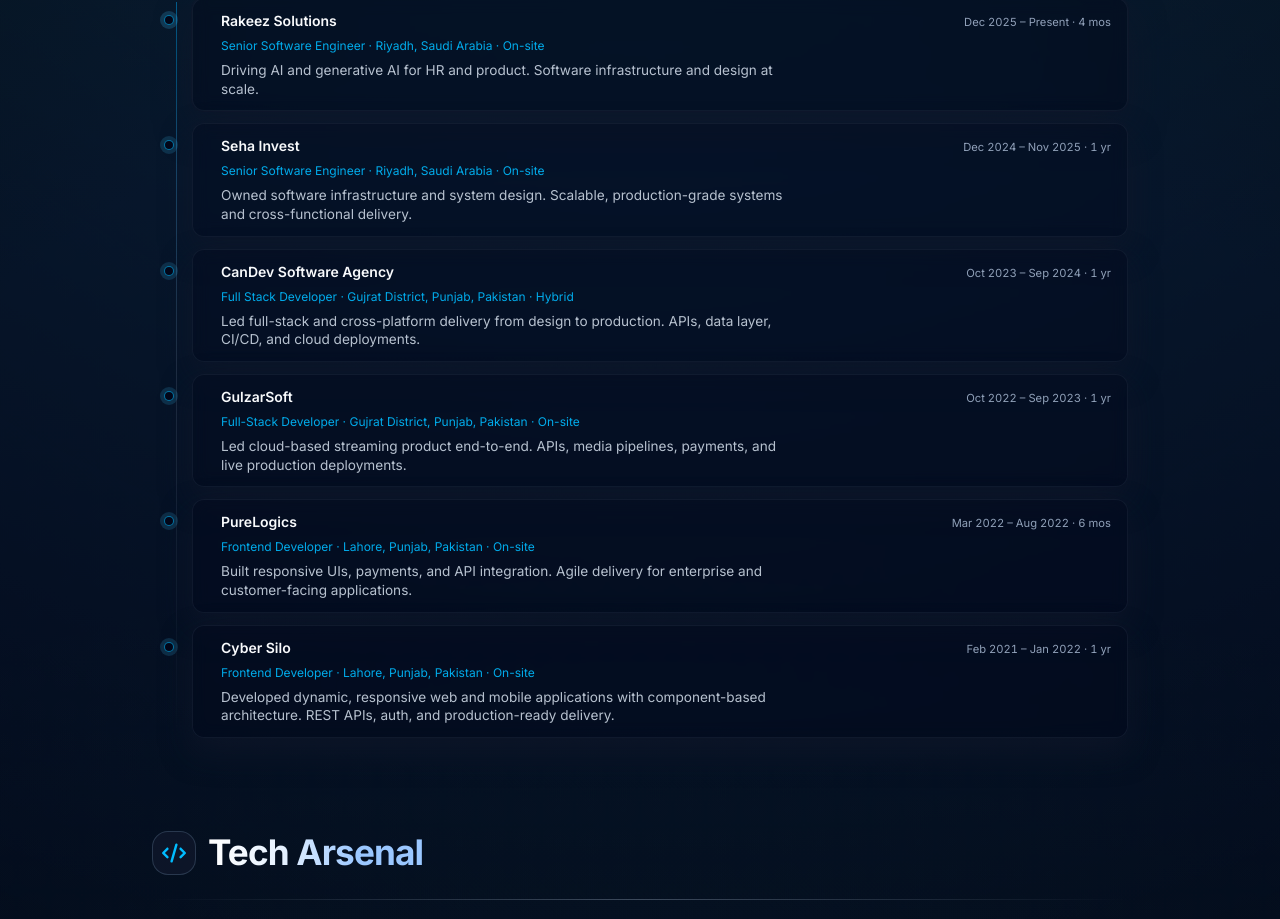
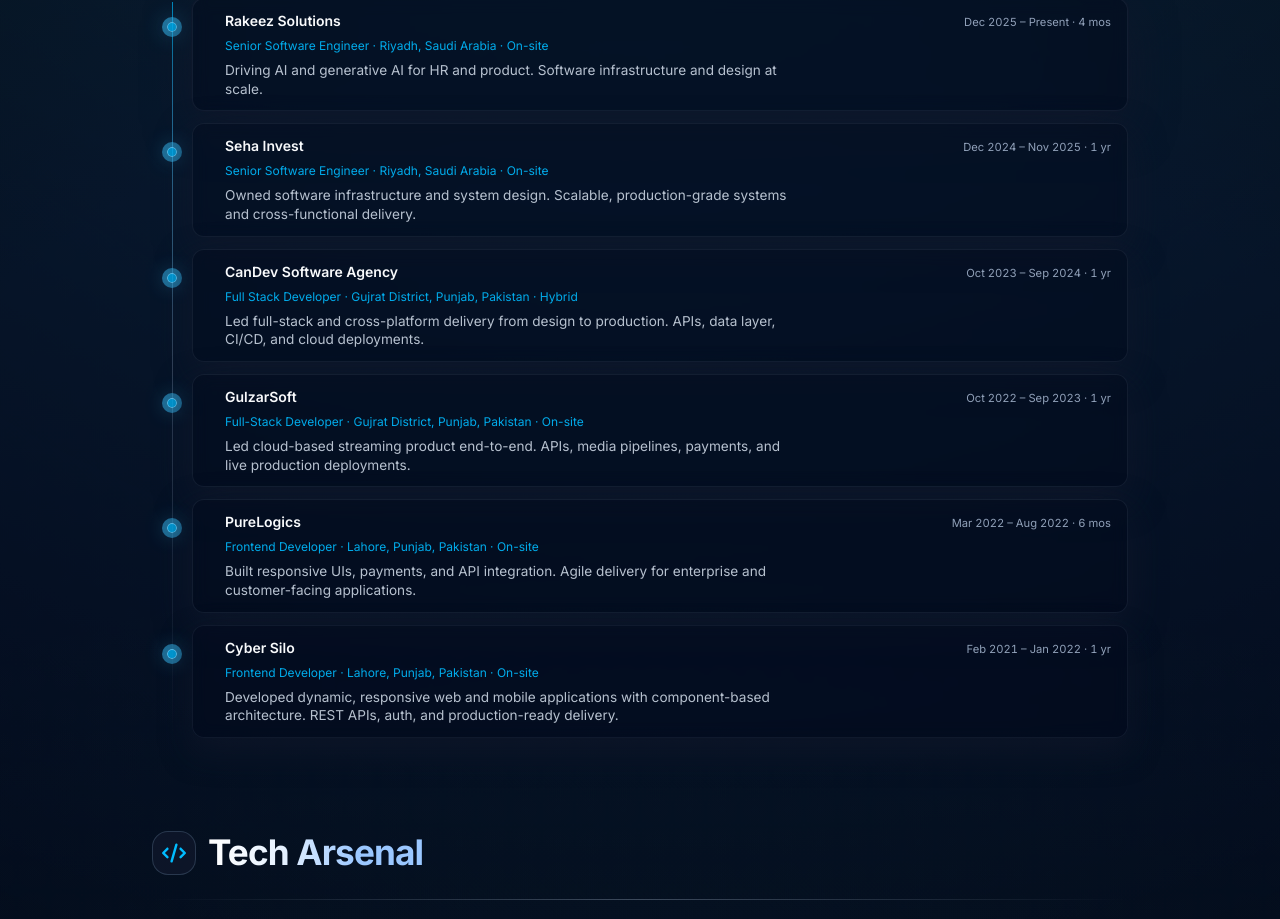
Before and after one commit to Asjadfaroq/Portfolio, a Next.js app: page / in a window 1280 px wide. Shown: the part 658-1577 px from the top of the page. Built offline with nearby package versions, Linux system fonts and the light colour scheme; no server answers.

Commit message:
Refactor JourneySection layout and styling: update transition properties for card animations, enhance visual elements with improved spacing and colors, and ensure consistent design across job experience entries for better readability and aesthetics.

```diff
--- a/src/sections/JourneySection.tsx
+++ b/src/sections/JourneySection.tsx
@@ -19,7 +19,10 @@
   visible: {
     opacity: 1,
     y: 0,
-    transition: { duration: 0.5, ease: [0.16, 1, 0.3, 1] },
+    transition: {
+      duration: 0.5,
+      ease: [0.16, 1, 0.3, 1] as [number, number, number, number],
+    },
   },
 };
 
@@ -43,12 +46,10 @@
         </motion.div>
         <motion.div variants={cardVariants} className="heading-divider" />
 
-        <div className="relative space-y-3 before:absolute before:left-[1.1rem] before:top-1 before:h-[calc(100%-0.5rem)] before:w-px before:bg-gradient-to-b before:from-sky-500/50 before:via-slate-700/60 before:to-slate-800/0 md:before:left-6">
-          <motion.article
-            variants={cardVariants}
-            className="group relative ml-6 space-y-1.5 rounded-xl border border-slate-800/50 bg-slate-950/40 px-3 py-2.5 pl-5 shadow-[0_18px_35px_rgba(15,23,42,0.7)] ring-1 ring-slate-900/60 backdrop-blur-sm transition-colors hover:border-sky-600/60 md:ml-10 md:px-4 md:py-3 md:pl-7"
-          >
-            <div className="absolute left-[-1.1rem] top-4 h-2.5 w-2.5 -translate-x-1/2 rounded-full border border-sky-400/60 bg-slate-950 shadow-[0_0_0_4px_rgba(56,189,248,0.2)] md:left-[-1.5rem]" />
+        <div className="relative space-y-3 before:absolute before:left-4 before:top-1 before:h-[calc(100%-0.5rem)] before:w-px before:bg-gradient-to-b before:from-sky-400/70 before:via-slate-600/70 before:to-slate-800/0 md:before:left-5">
+          <motion.div variants={cardVariants} className="relative">
+            <div className="absolute left-4 top-6 h-2.5 w-2.5 -translate-x-1/2 rounded-full border border-sky-300/80 bg-sky-400/85 shadow-[0_0_0_5px_rgba(56,189,248,0.55),0_0_22px_rgba(56,189,248,0.9)] md:left-5" />
+            <article className="group ml-8 space-y-1.5 rounded-xl border border-slate-800/60 bg-slate-950/40 px-3 py-2.5 pl-6 shadow-[0_18px_45px_rgba(15,23,42,0.9)] ring-1 ring-slate-900/70 backdrop-blur-sm transition-colors hover:border-sky-500/70 md:ml-10 md:px-4 md:py-3 md:pl-8">
               <div className="flex flex-wrap items-baseline justify-between gap-2">
                 <h3 className="text-sm font-semibold text-slate-50">Rakeez Solutions</h3>
                 <p className="text-[0.7rem] text-slate-400 tabular-nums">Dec 2025 – Present · 4 mos</p>
@@ -57,13 +58,12 @@
               <p className="text-[0.85rem] leading-snug text-slate-300/90 max-w-xl">
                 Driving AI and generative AI for HR and product. Software infrastructure and design at scale.
               </p>
-          </motion.article>
+            </article>
+          </motion.div>
 
-          <motion.article
-            variants={cardVariants}
-            className="group relative ml-6 space-y-1.5 rounded-xl border border-slate-800/50 bg-slate-950/30 px-3 py-2.5 pl-5 shadow-[0_14px_30px_rgba(15,23,42,0.7)] backdrop-blur-sm transition-colors hover:border-sky-600/60 md:ml-10 md:px-4 md:py-3 md:pl-7"
-          >
-            <div className="absolute left-[-1.1rem] top-4 h-2.5 w-2.5 -translate-x-1/2 rounded-full border border-sky-400/60 bg-slate-950 shadow-[0_0_0_4px_rgba(56,189,248,0.16)] md:left-[-1.5rem]" />
+          <motion.div variants={cardVariants} className="relative">
+            <div className="absolute left-4 top-6 h-2.5 w-2.5 -translate-x-1/2 rounded-full border border-sky-300/80 bg-sky-400/80 shadow-[0_0_0_5px_rgba(56,189,248,0.5),0_0_20px_rgba(56,189,248,0.85)] md:left-5" />
+            <article className="group ml-8 space-y-1.5 rounded-xl border border-slate-800/60 bg-slate-950/35 px-3 py-2.5 pl-6 shadow-[0_14px_35px_rgba(15,23,42,0.85)] backdrop-blur-sm transition-colors hover:border-sky-500/70 md:ml-10 md:px-4 md:py-3 md:pl-8">
               <div className="flex flex-wrap items-baseline justify-between gap-2">
                 <h3 className="text-sm font-semibold text-slate-50">Seha Invest</h3>
                 <p className="text-[0.7rem] text-slate-400 tabular-nums">Dec 2024 – Nov 2025 · 1 yr</p>
@@ -72,13 +72,12 @@
               <p className="text-[0.85rem] leading-snug text-slate-300/90 max-w-xl">
                 Owned software infrastructure and system design. Scalable, production-grade systems and cross-functional delivery.
               </p>
-          </motion.article>
+            </article>
+          </motion.div>
 
-          <motion.article
-            variants={cardVariants}
-            className="group relative ml-6 space-y-1.5 rounded-xl border border-slate-800/50 bg-slate-950/30 px-3 py-2.5 pl-5 shadow-[0_14px_30px_rgba(15,23,42,0.7)] backdrop-blur-sm transition-colors hover:border-sky-600/60 md:ml-10 md:px-4 md:py-3 md:pl-7"
-          >
-            <div className="absolute left-[-1.1rem] top-4 h-2.5 w-2.5 -translate-x-1/2 rounded-full border border-sky-400/60 bg-slate-950 shadow-[0_0_0_4px_rgba(56,189,248,0.16)] md:left-[-1.5rem]" />
+          <motion.div variants={cardVariants} className="relative">
+            <div className="absolute left-4 top-6 h-2.5 w-2.5 -translate-x-1/2 rounded-full border border-sky-300/80 bg-sky-400/80 shadow-[0_0_0_5px_rgba(56,189,248,0.5),0_0_20px_rgba(56,189,248,0.85)] md:left-5" />
+            <article className="group ml-8 space-y-1.5 rounded-xl border border-slate-800/60 bg-slate-950/35 px-3 py-2.5 pl-6 shadow-[0_14px_35px_rgba(15,23,42,0.85)] backdrop-blur-sm transition-colors hover:border-sky-500/70 md:ml-10 md:px-4 md:py-3 md:pl-8">
               <div className="flex flex-wrap items-baseline justify-between gap-2">
                 <h3 className="text-sm font-semibold text-slate-50">CanDev Software Agency</h3>
                 <p className="text-[0.7rem] text-slate-400 tabular-nums">Oct 2023 – Sep 2024 · 1 yr</p>
@@ -87,13 +86,12 @@
               <p className="text-[0.85rem] leading-snug text-slate-300/90 max-w-xl">
                 Led full-stack and cross-platform delivery from design to production. APIs, data layer, CI/CD, and cloud deployments.
               </p>
-          </motion.article>
+            </article>
+          </motion.div>
 
-          <motion.article
-            variants={cardVariants}
-            className="group relative ml-6 space-y-1.5 rounded-xl border border-slate-800/50 bg-slate-950/30 px-3 py-2.5 pl-5 shadow-[0_14px_30px_rgba(15,23,42,0.7)] backdrop-blur-sm transition-colors hover:border-sky-600/60 md:ml-10 md:px-4 md:py-3 md:pl-7"
-          >
-            <div className="absolute left-[-1.1rem] top-4 h-2.5 w-2.5 -translate-x-1/2 rounded-full border border-sky-400/60 bg-slate-950 shadow-[0_0_0_4px_rgba(56,189,248,0.16)] md:left-[-1.5rem]" />
+          <motion.div variants={cardVariants} className="relative">
+            <div className="absolute left-4 top-6 h-2.5 w-2.5 -translate-x-1/2 rounded-full border border-sky-300/80 bg-sky-400/80 shadow-[0_0_0_5px_rgba(56,189,248,0.5),0_0_20px_rgba(56,189,248,0.85)] md:left-5" />
+            <article className="group ml-8 space-y-1.5 rounded-xl border border-slate-800/60 bg-slate-950/35 px-3 py-2.5 pl-6 shadow-[0_14px_35px_rgba(15,23,42,0.85)] backdrop-blur-sm transition-colors hover:border-sky-500/70 md:ml-10 md:px-4 md:py-3 md:pl-8">
               <div className="flex flex-wrap items-baseline justify-between gap-2">
                 <h3 className="text-sm font-semibold text-slate-50">GulzarSoft</h3>
                 <p className="text-[0.7rem] text-slate-400 tabular-nums">Oct 2022 – Sep 2023 · 1 yr</p>
@@ -102,13 +100,12 @@
               <p className="text-[0.85rem] leading-snug text-slate-300/90 max-w-xl">
                 Led cloud-based streaming product end-to-end. APIs, media pipelines, payments, and live production deployments.
               </p>
-          </motion.article>
+            </article>
+          </motion.div>
 
-          <motion.article
-            variants={cardVariants}
-            className="group relative ml-6 space-y-1.5 rounded-xl border border-slate-800/50 bg-slate-950/30 px-3 py-2.5 pl-5 shadow-[0_14px_30px_rgba(15,23,42,0.7)] backdrop-blur-sm transition-colors hover:border-sky-600/60 md:ml-10 md:px-4 md:py-3 md:pl-7"
-          >
-            <div className="absolute left-[-1.1rem] top-4 h-2.5 w-2.5 -translate-x-1/2 rounded-full border border-sky-400/60 bg-slate-950 shadow-[0_0_0_4px_rgba(56,189,248,0.16)] md:left-[-1.5rem]" />
+          <motion.div variants={cardVariants} className="relative">
+            <div className="absolute left-4 top-6 h-2.5 w-2.5 -translate-x-1/2 rounded-full border border-sky-300/80 bg-sky-400/80 shadow-[0_0_0_5px_rgba(56,189,248,0.5),0_0_20px_rgba(56,189,248,0.85)] md:left-5" />
+            <article className="group ml-8 space-y-1.5 rounded-xl border border-slate-800/60 bg-slate-950/35 px-3 py-2.5 pl-6 shadow-[0_14px_35px_rgba(15,23,42,0.85)] backdrop-blur-sm transition-colors hover:border-sky-500/70 md:ml-10 md:px-4 md:py-3 md:pl-8">
               <div className="flex flex-wrap items-baseline justify-between gap-2">
                 <h3 className="text-sm font-semibold text-slate-50">PureLogics</h3>
                 <p className="text-[0.7rem] text-slate-400 tabular-nums">Mar 2022 – Aug 2022 · 6 mos</p>
@@ -117,13 +114,12 @@
               <p className="text-[0.85rem] leading-snug text-slate-300/90 max-w-xl">
                 Built responsive UIs, payments, and API integration. Agile delivery for enterprise and customer-facing applications.
               </p>
-          </motion.article>
+            </article>
+          </motion.div>
 
-          <motion.article
-            variants={cardVariants}
-            className="group relative ml-6 space-y-1.5 rounded-xl border border-slate-800/50 bg-slate-950/30 px-3 py-2.5 pl-5 shadow-[0_14px_30px_rgba(15,23,42,0.7)] backdrop-blur-sm transition-colors hover:border-sky-600/60 md:ml-10 md:px-4 md:py-3 md:pl-7"
-          >
-            <div className="absolute left-[-1.1rem] top-4 h-2.5 w-2.5 -translate-x-1/2 rounded-full border border-sky-400/60 bg-slate-950 shadow-[0_0_0_4px_rgba(56,189,248,0.16)] md:left-[-1.5rem]" />
+          <motion.div variants={cardVariants} className="relative">
+            <div className="absolute left-4 top-6 h-2.5 w-2.5 -translate-x-1/2 rounded-full border border-sky-300/80 bg-sky-400/80 shadow-[0_0_0_5px_rgba(56,189,248,0.5),0_0_20px_rgba(56,189,248,0.85)] md:left-5" />
+            <article className="group ml-8 space-y-1.5 rounded-xl border border-slate-800/50 bg-slate-950/30 px-3 py-2.5 pl-6 shadow-[0_14px_30px_rgba(15,23,42,0.7)] backdrop-blur-sm transition-colors hover:border-sky-600/60 md:ml-10 md:px-4 md:py-3 md:pl-8">
               <div className="flex flex-wrap items-baseline justify-between gap-2">
                 <h3 className="text-sm font-semibold text-slate-50">Cyber Silo</h3>
                 <p className="text-[0.7rem] text-slate-400 tabular-nums">Feb 2021 – Jan 2022 · 1 yr</p>
@@ -132,7 +128,8 @@
               <p className="text-[0.85rem] leading-snug text-slate-300/90 max-w-xl">
                 Developed dynamic, responsive web and mobile applications with component-based architecture. REST APIs, auth, and production-ready delivery.
               </p>
-          </motion.article>
+            </article>
+          </motion.div>
         </div>
       </motion.div>
     </section>
```
Lines whose indentation alone changed are shown as unchanged.
